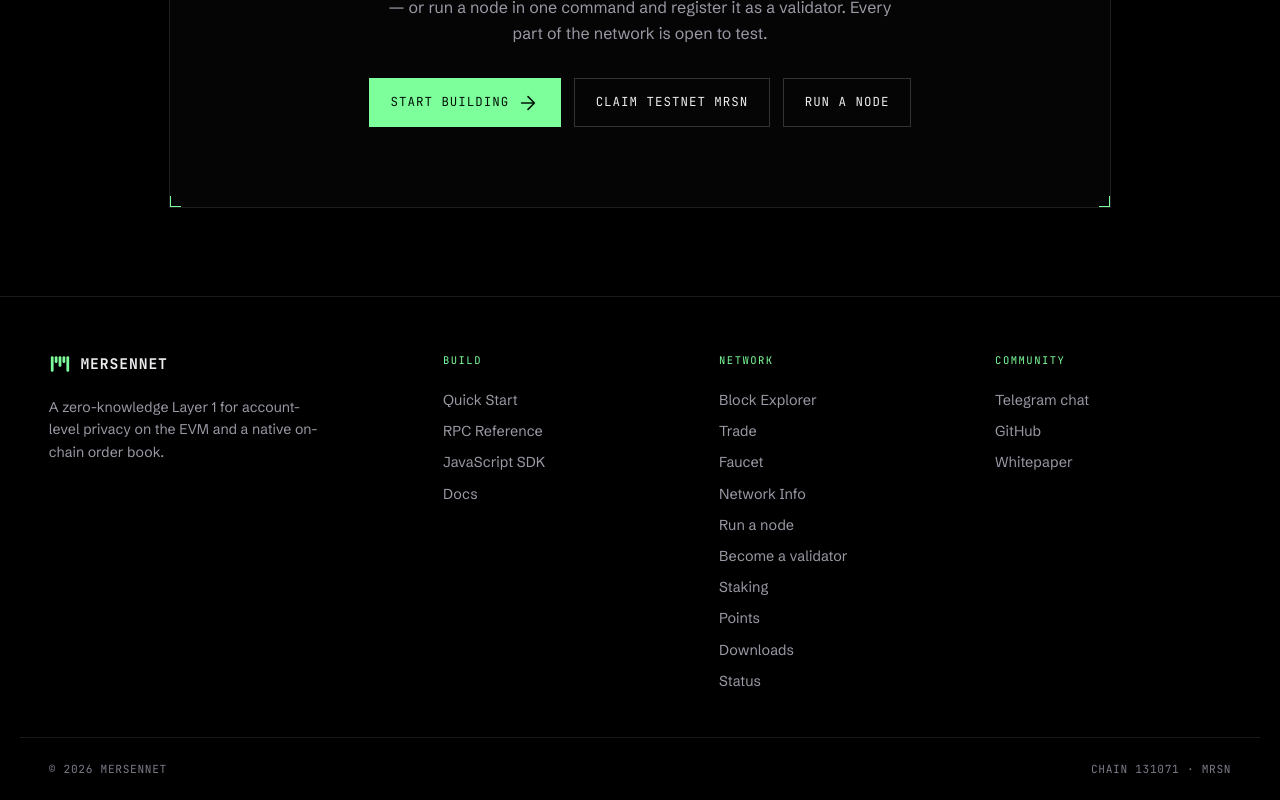
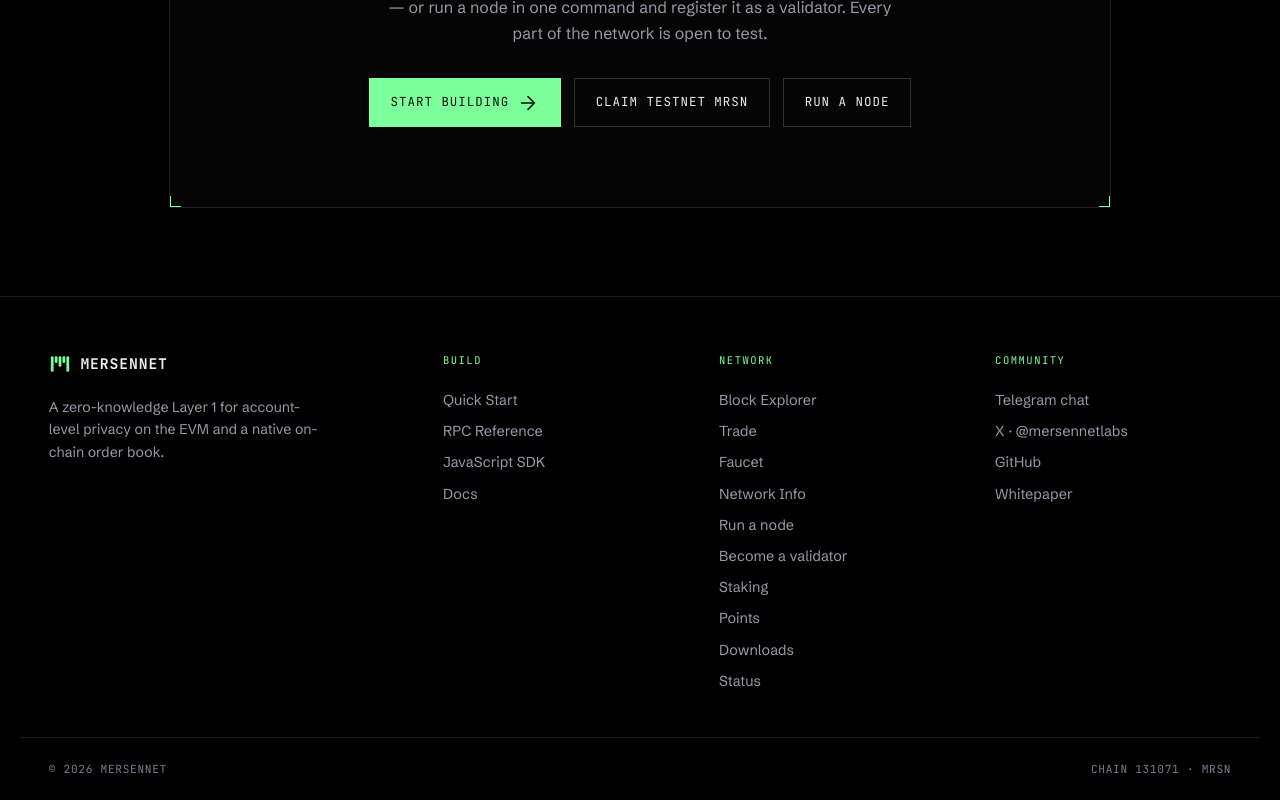
Before and after one commit to mersennet/website, a Next.js app: page / in a window 1280 px wide. Shown: the part 9493-10293 px from the top of the page. Built offline with nearby package versions, Linux system fonts and the light colour scheme; no server answers.

Commit message:
X (@mersennetlabs) in the footer and on link cards

```diff
--- a/app/components/Footer.tsx
+++ b/app/components/Footer.tsx
@@ -31,6 +31,7 @@ const COLUMNS = [
     title: 'Community',
     links: [
       { label: 'Telegram chat', href: LINKS.telegram },
+      { label: 'X · @mersennetlabs', href: LINKS.x },
       { label: 'GitHub', href: LINKS.github },
       { label: 'Whitepaper', href: LINKS.whitepaper },
     ],
--- a/app/layout.tsx
+++ b/app/layout.tsx
@@ -53,6 +53,7 @@ export const metadata: Metadata = {
   },
   twitter: {
     card: 'summary_large_image',
+    site: '@mersennetlabs',
     title: `${SITE.name} · ${SITE.tagline}`,
     description: SITE.description,
     images: ['/og.png'],
--- a/app/site.ts
+++ b/app/site.ts
@@ -20,6 +20,7 @@ export const LINKS = {
   trade: 'https://trade.mersennet.com',
   github: 'https://github.com/mersennet',
   telegram: 'https://t.me/Mersennet',
+  x: 'https://x.com/mersennetlabs',
   whitepaper: 'https://docs.mersennet.com/whitepaper',
   quickStart: 'https://docs.mersennet.com/developers/quick-start/hardhat',
   networkInfo: 'https://docs.mersennet.com/getting-started/network-info',
```
